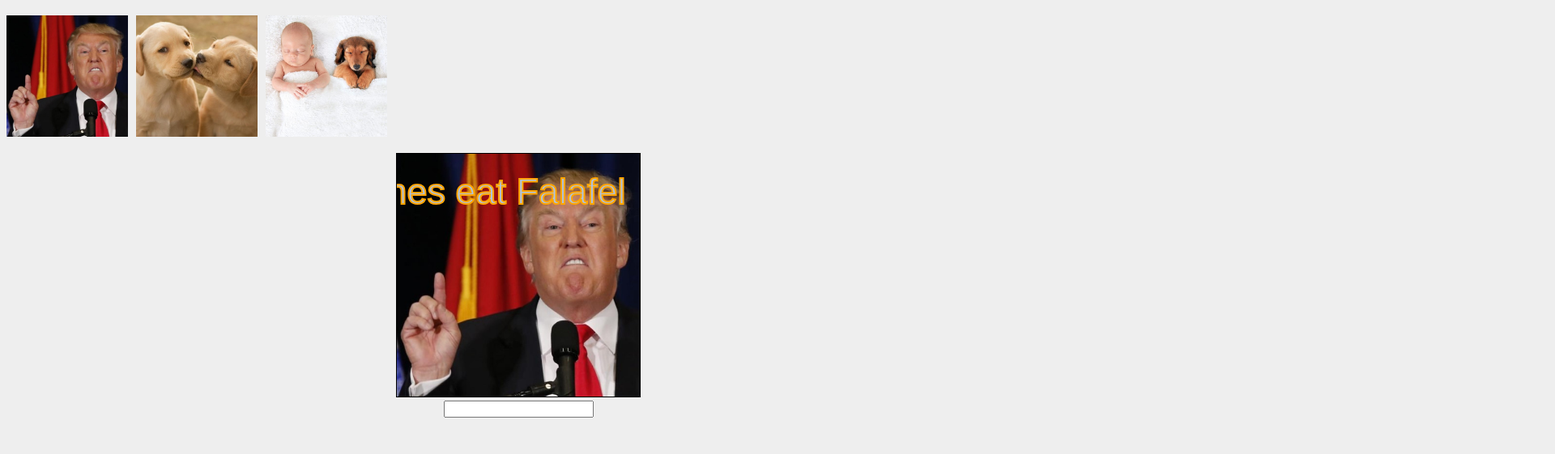
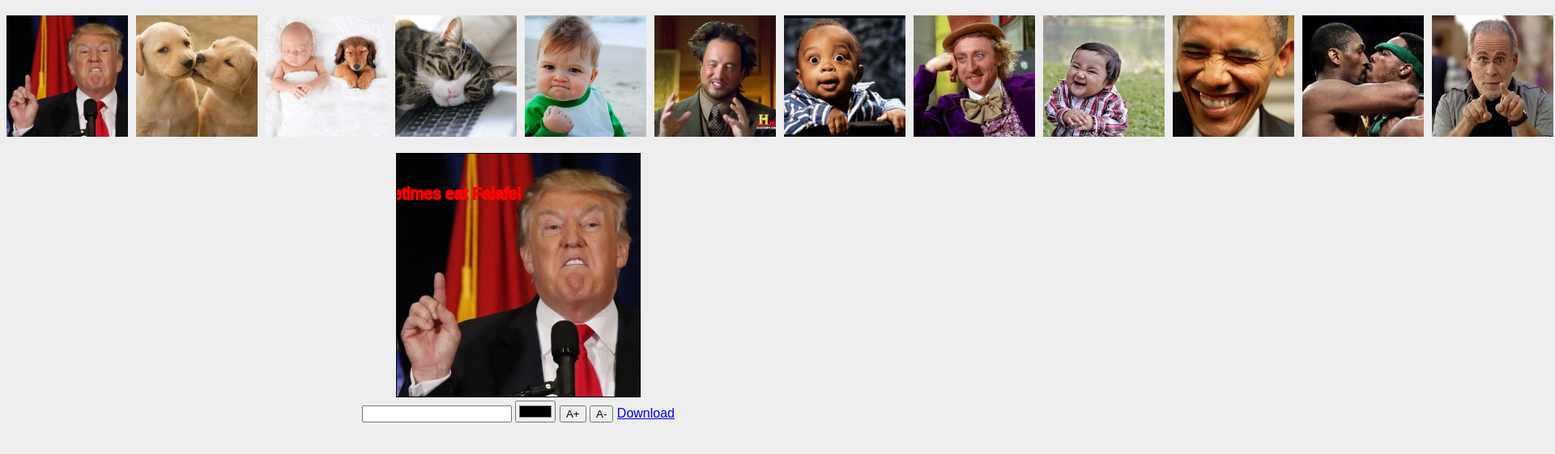
Before and after one commit to tamirty/Meme-Generator, a plain HTML site: page index.html in a window 1280 px wide. Shown: the part 61-622 px from the top of the page at 81% size, 1920 px wide, since content can reach past the window. Drawn offline with Linux system fonts and the light colour scheme.

Commit message:
Add color picker and text size buttons

```diff
--- a/index.html
+++ b/index.html
@@ -20,7 +20,11 @@
         <div class="canvas-container">
             <canvas height="400" onclick="onAddText(event)"></canvas>
         </div>
-        <input type="text" oninput="setLineTxt(this.value)">
+        <input type="text" oninput="onSetLineTxt(this.value)">
+        <input class="color-picker" type="color" value="#000000" oninput="onSetColor(this.value)"/>
+        <button onclick="onIncreaseFont()">A+</button>
+        <button onclick="onDecreaseFont()">A-</button>
+        <a href="#" onclick="onDownloadImg(this)" download="file-name">Download</a>
     </section>
 
     <script src="js/services/util.service.js"></script>
--- a/js/gallery.controller.js
+++ b/js/gallery.controller.js
@@ -13,4 +13,5 @@ function renderGallery() {
 
 function onImgSelect(imgId) {
     setImg(imgId)
+    renderMeme()
 }
--- a/js/meme.controller.js
+++ b/js/meme.controller.js
@@ -29,7 +29,7 @@ function addTouchListeners() {
     gElCanvas.addEventListener('touchend', onUp)
 }
 
-function drawImg(imgId,onImgLoaded) {
+function drawImg(imgId, onImgLoaded) {
     const elImg = new Image()
     const img = getImgById(imgId)
     elImg.src = img.url
@@ -49,17 +49,19 @@ function renderMeme() {
     const meme = getMeme()
 
     drawImg(meme.selectedImgId, () => {
-        drawText(meme.lines[0].txt, 50, 50)
+        meme.lines.forEach(line => {
+            drawText(line.txt, 50, 50, line.color,line.size)
+        })
     })
 }
 
-function drawText(text, x, y) {
+function drawText(text, x, y, color,size) {
     gCtx.lineWidth = 2
-    gCtx.strokeStyle = 'orange'
+    gCtx.strokeStyle = color
 
-    gCtx.fillStyle = 'lightsteelblue'
+    gCtx.fillStyle = color
 
-    gCtx.font = '45px Arial'
+    gCtx.font = `${size}px Arial`
     gCtx.textAlign = 'center'
     gCtx.textBaseline = 'middle'
 
@@ -71,3 +73,28 @@ function onAddText(ev) {
     const { offsetX, offsetY } = ev
     drawText(gMeme.lines[0].txt, offsetX, offsetY)
 }
+
+function onSetLineTxt(txt) {
+    setLineTxt(txt)
+    renderMeme()
+}
+
+function onSetColor(color) {
+    setColor(color)
+    renderMeme()
+}
+
+function onIncreaseFont() {
+    increaseFont()
+    renderMeme()
+}
+
+function onDecreaseFont() {
+    decreaseFont()
+    renderMeme()
+}
+
+function onDownloadImg(elLink) {
+    elLink.href = gElCanvas.toDataURL()
+    elLink.download = 'meme-2026'
+}
--- a/js/services/meme.service.js
+++ b/js/services/meme.service.js
@@ -1,9 +1,26 @@
 'use strict'
 
-var gImgs = [{ id: 1, url: 'imgs/1.jpg', keywords: ['funny', 'cat'] },
-{ id: 2, url: 'imgs/2.jpg', keywords: ['funny', 'cat'] },
-{ id: 3, url: 'imgs/3.jpg', keywords: ['funny', 'cat'] },
+var gImgs = [
+    { id: 1, url: 'imgs/1.jpg', keywords: ['funny', 'cat'] },
+    { id: 2, url: 'imgs/2.jpg', keywords: ['funny', 'cat'] },
+    { id: 3, url: 'imgs/3.jpg', keywords: ['funny', 'cat'] },
+    { id: 4, url: 'imgs/4.jpg', keywords: ['funny', 'cat'] },
+    { id: 5, url: 'imgs/5.jpg', keywords: ['funny', 'cat'] },
+    { id: 6, url: 'imgs/6.jpg', keywords: ['funny', 'cat'] },
+    { id: 7, url: 'imgs/7.jpg', keywords: ['funny', 'cat'] },
+    { id: 8, url: 'imgs/8.jpg', keywords: ['funny', 'cat'] },
+    { id: 9, url: 'imgs/9.jpg', keywords: ['funny', 'cat'] },
+    { id: 10, url: 'imgs/10.jpg', keywords: ['funny', 'cat'] },
+    { id: 11, url: 'imgs/11.jpg', keywords: ['funny', 'cat'] },
+    { id: 12, url: 'imgs/12.jpg', keywords: ['funny', 'cat'] },
+    { id: 13, url: 'imgs/13.jpg', keywords: ['funny', 'cat'] },
+    { id: 14, url: 'imgs/14.jpg', keywords: ['funny', 'cat'] },
+    { id: 15, url: 'imgs/15.jpg', keywords: ['funny', 'cat'] },
+    { id: 16, url: 'imgs/16.jpg', keywords: ['funny', 'cat'] },
+    { id: 17, url: 'imgs/17.jpg', keywords: ['funny', 'cat'] },
+    { id: 18, url: 'imgs/18.jpg', keywords: ['funny', 'cat'] },
 ]
+
 var gMeme = {
     selectedImgId: 1,
     selectedLineIdx: 0,
@@ -16,15 +33,15 @@ var gMeme = {
         }
     ]
 }
+
 var gKeywordSearchCountMap = { 'funny': 12, 'cat': 16, 'baby': 2 }
-
-function setLineTxt(elTxt) {
-    gMeme.lines[0].txt = elTxt
-    renderMeme()
-}
 
 function getImgs() {
     return gImgs
+}
+
+function getMeme() {
+    return gMeme
 }
 
 function getImgById(imgId) {
@@ -33,9 +50,21 @@ function getImgById(imgId) {
 
 function setImg(imgId) {
     gMeme.selectedImgId = imgId
-    renderMeme()
 }
 
-function getMeme() {
-    return gMeme
+function setLineTxt(txt) {
+    gMeme.lines[gMeme.selectedLineIdx].txt = txt
 }
+
+function setColor(color) {
+    gMeme.lines[gMeme.selectedLineIdx].color = color
+}
+
+function increaseFont() {
+    gMeme.lines[gMeme.selectedLineIdx].size +=2
+}
+
+function decreaseFont() {
+    if (gMeme.lines[gMeme.selectedLineIdx].size<=20) return
+    gMeme.lines[gMeme.selectedLineIdx].size -=2
+}
```
